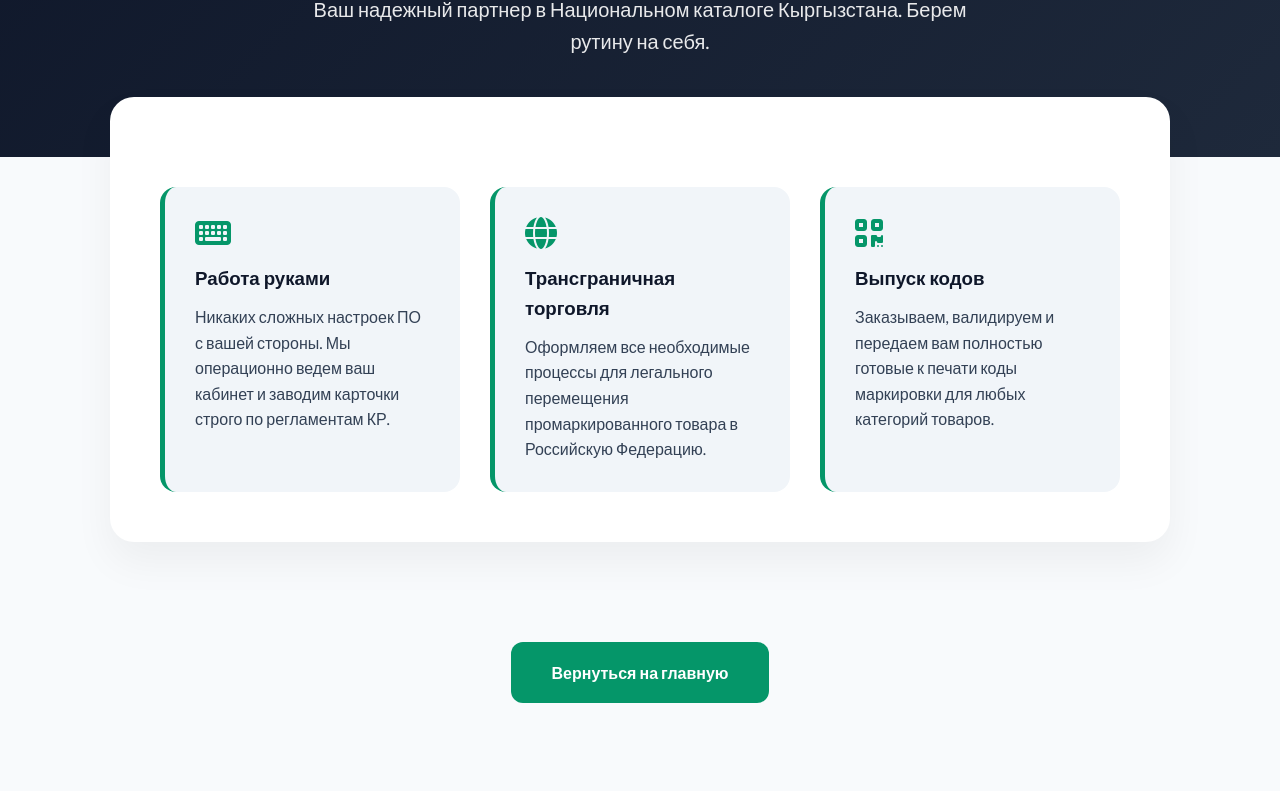
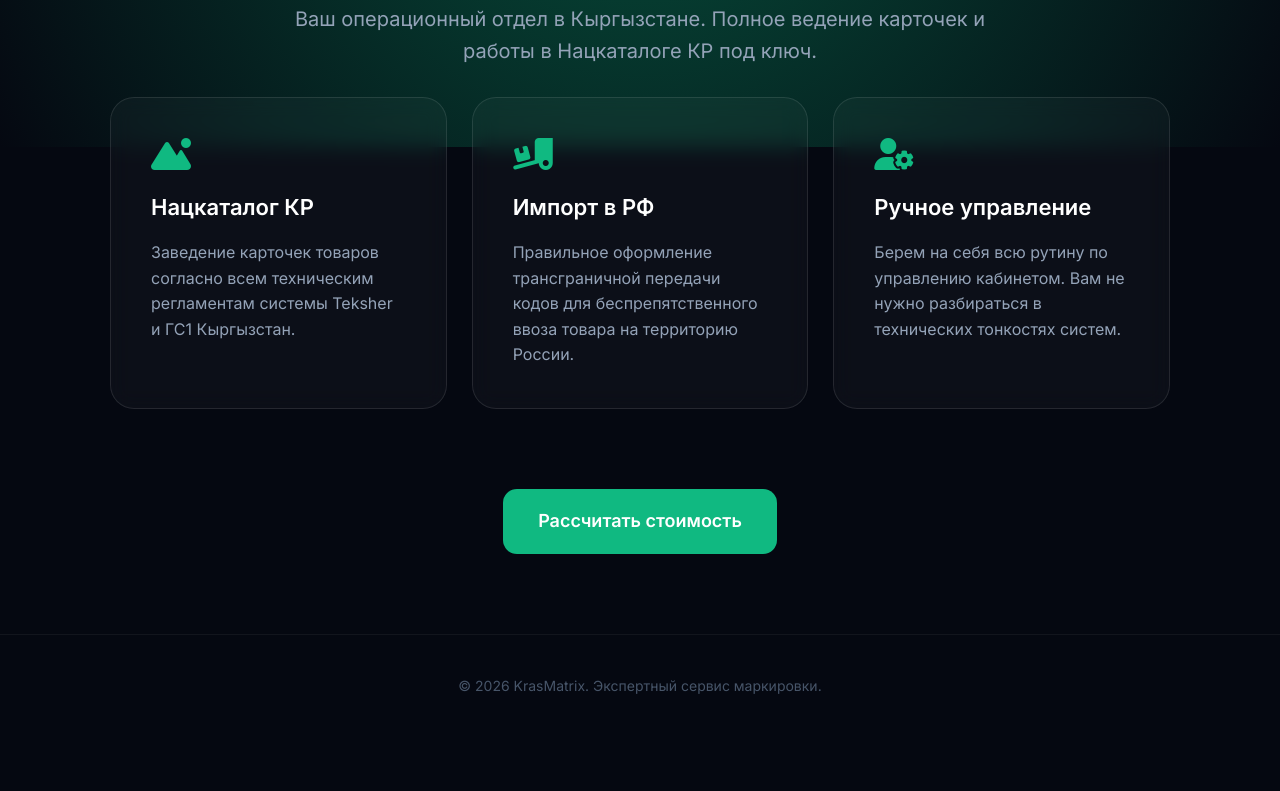
Before and after one commit to Didmeistris/landing, a plain HTML site: page teksher/index.html in a window 1280 px wide. Shown: the part 296-1087 px from the top of the page. After the commit the page ends 1033 px from the top, so only its background shows below. Drawn offline with Linux system fonts and the light colour scheme.

Commit message:
Update index.html

```diff
--- a/teksher/index.html
+++ b/teksher/index.html
@@ -3,66 +3,61 @@
 <head>
     <meta charset="UTF-8">
     <meta name="viewport" content="width=device-width, initial-scale=1.0">
-    <title>Операционное сопровождение в Teksher | KrasMatrix Premium</title>
-    <link href="https://fonts.googleapis.com/css2?family=Poppins:wght@600;700&family=Lato:wght@400;700&display=swap" rel="stylesheet">
+    <title>Сопровождение в Teksher | KrasMatrix</title>
+    <link href="https://fonts.googleapis.com/css2?family=Inter:wght@400;600;800&display=swap" rel="stylesheet">
     <link rel="stylesheet" href="https://cdnjs.cloudflare.com/ajax/libs/font-awesome/6.5.1/css/all.min.css">
     <style>
-        :root { --primary: #059669; --dark: #0f172a; --text: #334155; --light: #f8fafc; }
-        * { box-sizing: border-box; margin: 0; padding: 0; }
-        body { font-family: 'Lato', sans-serif; color: var(--text); background: var(--light); line-height: 1.6; }
-        header { background: white; padding: 20px 0; border-bottom: 1px solid #e2e8f0; position: sticky; top: 0; z-index: 100; }
-        .nav-container { max-width: 1100px; margin: 0 auto; display: flex; justify-content: space-between; align-items: center; padding: 0 20px; }
-        .logo { font-family: 'Poppins', sans-serif; font-size: 24px; font-weight: 700; color: var(--dark); text-decoration: none; }
-        .hero { background: linear-gradient(135deg, #0f172a 0%, #1e293b 100%); color: white; padding: 100px 20px; text-align: center; }
-        .hero h1 { font-family: 'Poppins', sans-serif; font-size: clamp(32px, 5vw, 56px); margin-bottom: 20px; }
-        .hero p { font-size: 20px; opacity: 0.9; max-width: 700px; margin: 0 auto; }
-        .main-content { max-width: 1100px; margin: -60px auto 60px; padding: 0 20px; }
-        .white-card { background: white; border-radius: 24px; padding: 50px; box-shadow: 0 20px 40px rgba(0,0,0,0.05); margin-bottom: 40px; }
-        .grid { display: grid; grid-template-columns: repeat(auto-fit, minmax(300px, 1fr)); gap: 30px; margin-top: 40px; }
-        .feature { padding: 30px; border-radius: 16px; background: #f1f5f9; border-left: 5px solid var(--primary); }
-        .feature i { color: var(--primary); font-size: 32px; margin-bottom: 15px; display: block; }
-        .feature h3 { font-family: 'Poppins', sans-serif; margin-bottom: 10px; color: var(--dark); }
-        .cta-section { text-align: center; padding: 60px 0; }
-        .btn { display: inline-block; padding: 18px 40px; background: var(--primary); color: white; border-radius: 12px; text-decoration: none; font-weight: 700; transition: transform 0.2s; }
-        .btn:hover { transform: translateY(-3px); box-shadow: 0 10px 20px rgba(5,150,105,0.2); }
-        footer { padding: 40px; text-align: center; border-top: 1px solid #e2e8f0; color: #94a3b8; }
+        :root { --accent: #10b981; --bg: #0f172a; --card-bg: rgba(255, 255, 255, 0.03); }
+        /* Используй те же стили, что в блоке выше, изменив только --accent */
+        * { margin: 0; padding: 0; box-sizing: border-box; }
+        body { font-family: 'Inter', sans-serif; background-color: #050811; color: #fff; line-height: 1.6; }
+        header { padding: 25px; display: flex; justify-content: space-between; align-items: center; max-width: 1200px; margin: 0 auto; }
+        .logo { font-weight: 800; font-size: 24px; letter-spacing: -1px; text-decoration: none; color: #fff; }
+        .logo span { color: var(--accent); }
+        .hero { padding: 120px 20px 80px; text-align: center; background: radial-gradient(circle at top, #064e3b 0%, #050811 100%); }
+        .hero h1 { font-size: clamp(32px, 6vw, 64px); font-weight: 800; margin-bottom: 20px; letter-spacing: -2px; line-height: 1.1; }
+        .hero p { font-size: 20px; color: #94a3b8; max-width: 700px; margin: 0 auto; }
+        .container { max-width: 1100px; margin: 0 auto; padding: 0 20px; }
+        .grid { display: grid; grid-template-columns: repeat(auto-fit, minmax(300px, 1fr)); gap: 25px; margin-top: -50px; }
+        .card { background: var(--card-bg); border: 1px solid rgba(255,255,255,0.1); backdrop-filter: blur(10px); padding: 40px; border-radius: 24px; transition: 0.3s; }
+        .card:hover { border-color: var(--accent); transform: translateY(-5px); background: rgba(255,255,255,0.05); }
+        .card i { font-size: 32px; color: var(--accent); margin-bottom: 20px; display: block; }
+        .card h3 { font-size: 22px; margin-bottom: 15px; font-weight: 600; }
+        .card p { color: #94a3b8; font-size: 16px; }
+        .cta { text-align: center; padding: 80px 20px; }
+        .btn { background: var(--accent); color: #fff; padding: 18px 35px; border-radius: 14px; text-decoration: none; font-weight: 600; font-size: 18px; transition: 0.3s; display: inline-block; }
+        .btn:hover { opacity: 0.9; transform: scale(1.02); box-shadow: 0 10px 25px rgba(16, 185, 129, 0.3); }
+        footer { padding: 40px; text-align: center; color: #475569; font-size: 14px; border-top: 1px solid rgba(255,255,255,0.05); }
     </style>
 </head>
 <body>
-    <header>
-        <div class="nav-container">
-            <a href="/" class="logo">KRASMATRIX</a>
-            <a href="/#pricing" style="color: var(--primary); font-weight: 700; text-decoration: none;">Цены</a>
+    <header><a href="/" class="logo">KRAS<span>MATRIX</span></a></header>
+    <section class="hero">
+        <div class="container">
+            <h1>Сопровождение в Teksher</h1>
+            <p>Ваш операционный отдел в Кыргызстане. Полное ведение карточек и работы в Нацкаталоге КР под ключ.</p>
         </div>
-    </header>
-    <section class="hero">
-        <h1>Операционная помощь в Teksher</h1>
-        <p>Ваш надежный партнер в Национальном каталоге Кыргызстана. Берем рутину на себя.</p>
     </section>
-    <main class="main-content">
-        <div class="white-card">
-            <div class="grid">
-                <div class="feature">
-                    <i class="fa-solid fa-keyboard"></i>
-                    <h3>Работа руками</h3>
-                    <p>Никаких сложных настроек ПО с вашей стороны. Мы операционно ведем ваш кабинет и заводим карточки строго по регламентам КР.</p>
-                </div>
-                <div class="feature">
-                    <i class="fa-solid fa-globe"></i>
-                    <h3>Трансграничная торговля</h3>
-                    <p>Оформляем все необходимые процессы для легального перемещения промаркированного товара в Российскую Федерацию.</p>
-                </div>
-                <div class="feature">
-                    <i class="fa-solid fa-qrcode"></i>
-                    <h3>Выпуск кодов</h3>
-                    <p>Заказываем, валидируем и передаем вам полностью готовые к печати коды маркировки для любых категорий товаров.</p>
-                </div>
+    <div class="container">
+        <div class="grid">
+            <div class="card">
+                <i class="fa-solid fa-mountain-sun"></i>
+                <h3>Нацкаталог КР</h3>
+                <p>Заведение карточек товаров согласно всем техническим регламентам системы Teksher и ГС1 Кыргызстан.</p>
+            </div>
+            <div class="card">
+                <i class="fa-solid fa-truck-ramp-box"></i>
+                <h3>Импорт в РФ</h3>
+                <p>Правильное оформление трансграничной передачи кодов для беспрепятственного ввоза товара на территорию России.</p>
+            </div>
+            <div class="card">
+                <i class="fa-solid fa-user-gear"></i>
+                <h3>Ручное управление</h3>
+                <p>Берем на себя всю рутину по управлению кабинетом. Вам не нужно разбираться в технических тонкостях систем.</p>
             </div>
         </div>
-        <div class="cta-section">
-            <a href="/" class="btn">Вернуться на главную</a>
-        </div>
-    </main>
-    <footer>© 2026 KrasMatrix Premium. Экспертное сопровождение маркировки.</footer>
+    </div>
+    <section class="cta"><a href="/#pricing" class="btn">Рассчитать стоимость</a></section>
+    <footer>© 2026 KrasMatrix. Экспертный сервис маркировки.</footer>
 </body>
 </html>
```
